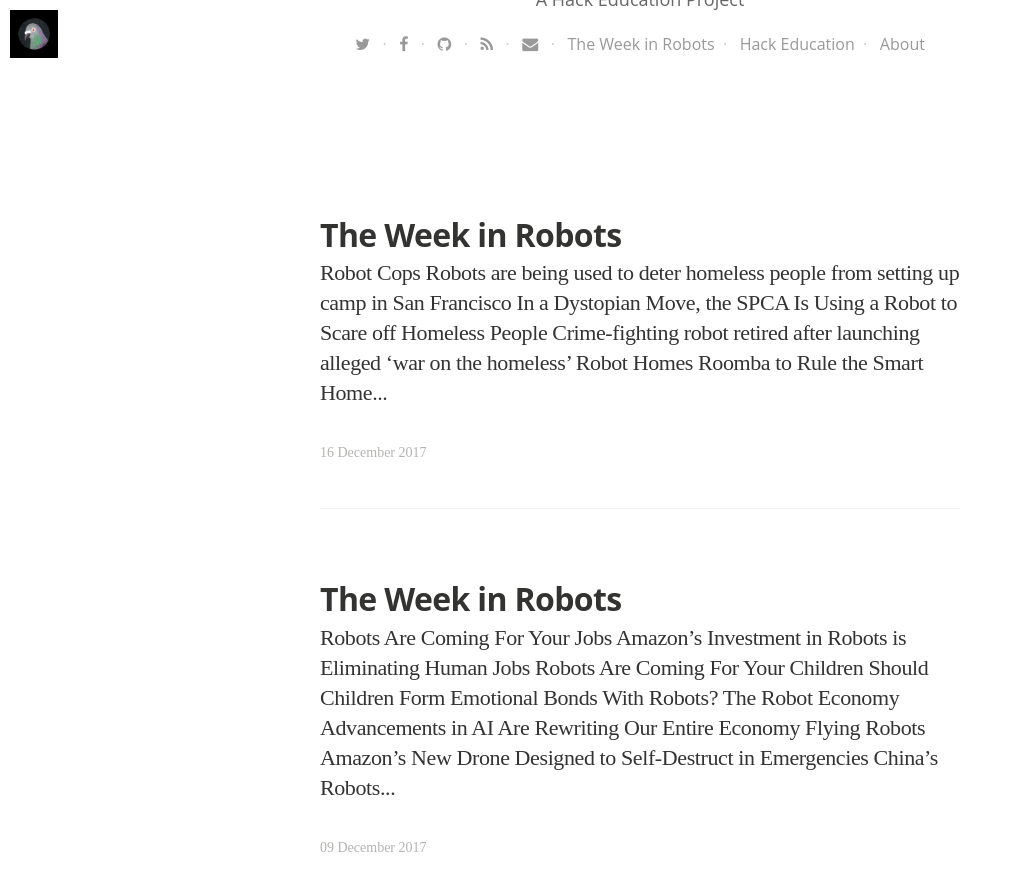
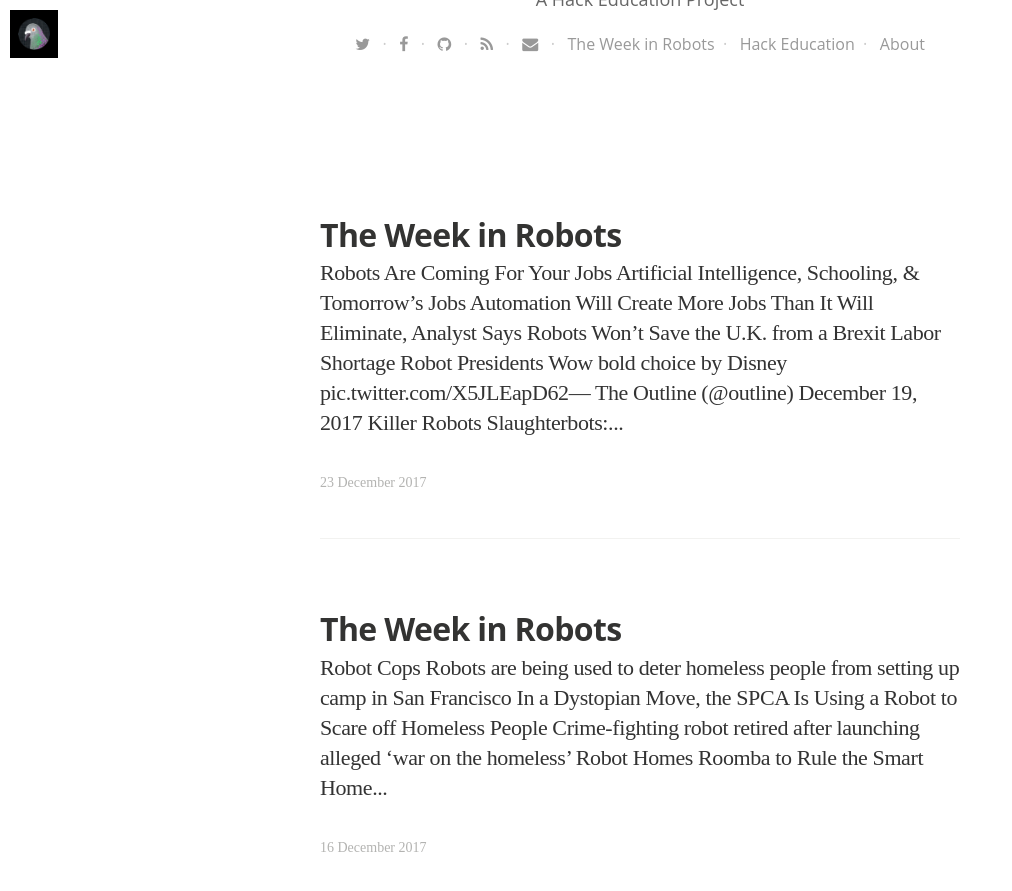
Before and after one commit to HackEducation/robot-news, a Jekyll site: the page built from blog/index.html, in a window 1280 px wide and 900 px high, scrolled down 656 px. Shown: the top 891 px of the window, without its empty margins (0-1012 px from the left). Built offline with Jekyll 4.4.1, drawn with Linux system fonts in a browser that asks for light colours; nearby versions of some CDN libraries; some web fonts are replaced; the list of posts is cut into pages by our own code; some of the changed text lies outside the part shown.

Commit message:
new article

```diff
--- /dev/null
+++ b/_posts/2017-12-23-week-in-robots.html
@@ -0,0 +1,105 @@
+---
+layout: post
+title: "The Week in Robots"
+date: 2017-12-23 08:20:00 +0000
+tags:
+image: https://s3.amazonaws.com/hackedu/2017-12-23-robot.jpg
+imagecredits: https://www.flickr.com/photos/hsing/2377961887
+---
+<h3>Robots Are Coming For Your Jobs <img src="https://s3.amazonaws.com/hackedu/template_robot1a.png" height="42" width="42" align="right" style="margin:10px"></h3>
+<br />
+<p><a href="https://www.edweek.org/ew/collections/artificial-intelligence-future-jobs-commentaries/index.html">Artificial Intelligence, Schooling, &amp; Tomorrow&#8217;s Jobs</a></p>
+
+<p><a href="http://blogs.edweek.org/edweek/high_school_and_beyond/2017/12/automation_will_create_more_jobs_than_it_will_eliminate.html">Automation Will Create More Jobs Than It Will Eliminate, Analyst Says</a></p>
+
+<p><a href="https://www.technologyreview.com/s/609720/robots-wont-save-the-uk-from-a-brexit-labor-shortage/">Robots Won&#8217;t Save the U.K. from a Brexit Labor Shortage</a></p>
+
+<h3>Robot Presidents <img src="https://s3.amazonaws.com/hackedu/template_robot2a.png" height="42" width="42" align="right" style="margin:10px"></h3>
+<br />
+<blockquote class="twitter-video" data-lang="en"><p lang="en" dir="ltr">Wow bold choice by Disney <a href="https://t.co/X5JLEapD62">pic.twitter.com/X5JLEapD62</a></p>&mdash; The Outline (@outline) <a href="https://twitter.com/outline/status/942912957587050496?ref_src=twsrc%5Etfw">December 19, 2017</a></blockquote>
+
+<script async src="https://platform.twitter.com/widgets.js" charset="utf-8"></script>
+
+<h3>Killer Robots <img src="https://s3.amazonaws.com/hackedu/template_robot3a.png" height="42" width="42" align="right" style="margin:10px"></h3>
+<br />
+<p><a href="https://kottke.org/17/12/slaughterbots-swarming-killer-drones-powered-by-ai">Slaughterbots: swarming killer drones powered by AI</a></p>
+
+<h3>Flying Robots <img src="https://s3.amazonaws.com/hackedu/template_robot4a.png" height="42" width="42" align="right" style="margin:10px"></h3>
+<br />
+<p><a href="https://futurism.com/meet-stealthiest-drones-ever-built/">Meet One of the Stealthiest Drones Ever Built</a></p>
+
+<h3>Robot Drivers <img src="https://s3.amazonaws.com/hackedu/template_robot5a.png" height="42" width="42" align="right" style="margin:10px"></h3>
+<br />
+<p><a href="https://futurism.com/save-lives-self-driving-cars-ultimate-defensive-drivers/">To Save Lives, Self-Driving Cars Must Become the Ultimate Defensive Drivers</a></p>
+
+<p><a href="https://blog.udacity.com/2017/12/flying-cars-vs-self-driving-cars.html">Flying Cars vs. Self-Driving Cars</a> </p>
+
+<p><a href="https://www.technologyreview.com/the-download/609807/china-is-opening-up-city-roads-for-driverless-cars/">China Is Opening Up City Roads for Driverless Cars</a></p>
+
+<h3>Facebook&#8217;s Robots <img src="https://s3.amazonaws.com/hackedu/template_robot6a.png" height="42" width="42" align="right" style="margin:10px"></h3>
+<br />
+<p><a href="https://www.technologyreview.com/the-download/609816/facebooks-ai-will-tell-you-when-any-picture-of-your-face-gets-uploaded/">Facebook&#8217;s AI Will Tell You When Any Picture of Your Face Gets Uploaded</a></p>
+
+<h3>Microsoft&#8217;s Robots <img src="https://s3.amazonaws.com/hackedu/template_robot7a.png" height="42" width="42" align="right" style="margin:10px"></h3>
+<br />
+<p><a href="https://futurism.com/microsoft-ai-for-earth-climate-change/">Microsoft is Expanding &#8220;AI for Earth&#8221; Program to Fight Climate Change</a></p>
+
+<h3>Robot Poker Players <img src="https://s3.amazonaws.com/hackedu/template_robot8a.png" height="42" width="42" align="right" style="margin:10px"></h3>
+<br />
+<p><a href="https://techcrunch.com/2017/12/18/carnegie-mellons-superhuman-ai-bests-leading-texas-holdem-poker-pros/">Carnegie Mellon&#8217;s &#8216;Superhuman AI&#8217; bests leading Texas Hold&#8217;em poker pros</a></p>
+
+<h3>Robot Doctors <img src="https://s3.amazonaws.com/hackedu/template_robot10a.png" height="42" width="42" align="right" style="margin:10px"></h3>
+<br />
+<p><a href="https://futurism.com/ai-equipped-microscope-diagnose-deadly-blood-infections/">An AI-Equipped Microscope Can Diagnose Deadly Blood Infections</a></p>
+
+<p><a href="https://futurism.com/robosperm-really-used-fight-cervical-cancer/">Can &#8220;RoboSperm&#8221; Really Be Used to Fight Cervical Cancer?</a></p>
+
+<h3>Robots and Tax Reform <img src="https://s3.amazonaws.com/hackedu/template_robot11a.png" height="42" width="42" align="right" style="margin:10px"></h3>
+
+<p><a href="https://futurism.com/tax-reform-spur-us-adoption-automated-systems/">Tax Reform Could Spur U.S. Adoption of Automated Systems</a></p>
+
+<h3>Robot Restauranteurs <img src="https://s3.amazonaws.com/hackedu/template_robot12a.png" height="42" width="42" align="right" style="margin:10px"></h3>
+<br />
+<p><a href="https://www.bloomberg.com/news/articles/2017-12-19/robots-are-making-your-sushi-and-that-s-good-for-the-economy">Robots Are Making Your Sushi, and That&#8217;s Good for the Economy</a></p>
+
+<h3>Robot Teachers <img src="https://s3.amazonaws.com/hackedu/template_robot13a.png" height="42" width="42" align="right" style="margin:10px"></h3>
+<br />
+<p><a href="http://www.bbc.com/news/technology-42425959">Artificial intelligence school inspections face resistance</a></p>
+
+<p><a href="http://donaldclarkplanb.blogspot.com/2017/12/10-uses-for-chatbots-in-learning-with.html">10 uses for Chatbots in learning</a></p>
+
+<h3>Robot Students <img src="https://s3.amazonaws.com/hackedu/template_robot14a.png" height="42" width="42" align="right" style="margin:10px"></h3>
+<br />
+<p><a href="https://www.insidehighered.com/news/2017/12/21/robot-goes-college">A Robot Goes to College</a></p>
+
+<p><a href="https://thenewstack.io/robot-learning-humans-virtual-reality/">This Robot Is Learning from Humans through Virtual Reality</a></p>
+
+<h3>Robot Reporters <img src="https://s3.amazonaws.com/hackedu/template_robot15a.png" height="42" width="42" align="right" style="margin:10px"></h3>
+<br />
+<p><a href="https://www.technologyreview.com/the-download/609828/automation-is-creeping-into-journalism-but-human-reporters-dont-have-much-to/">Automation Is Creeping into Journalism, but Human Reporters Don&#8217;t Have Much to Fear (Yet)</a></p>
+
+<h3>Robots in the Home <img src="https://s3.amazonaws.com/hackedu/template_robot16a.png" height="42" width="42" align="right" style="margin:10px"></h3>
+<br />
+<p><a href="https://techcrunch.com/2017/12/20/kuri-the-adorable-home-robot-starts-shipping-to-pre-order-customers/">Kuri the adorable home robot starts shipping to pre-order customers</a></p>
+
+<h3>Robots DJs <img src="https://s3.amazonaws.com/hackedu/template_robot17a.png" height="42" width="42" align="right" style="margin:10px"></h3>
+<br />
+<p><a href="https://www.technologyreview.com/the-download/609835/i-wouldnt-dance-to-this-dumb-dj-robot/">I Wouldn&#8217;t Dance to This Dumb DJ Robot</a></p>
+
+<h3>Robot &#8220;Sweat&#8221; <img src="https://s3.amazonaws.com/hackedu/template_robot18a.png" height="42" width="42" align="right" style="margin:10px"></h3>
+<br />
+<p><a href="https://futurism.com/university-tokyo-built-robot-sweats-while-exercising/">The University of Tokyo Has Built a Robot That Sweats While Exercising</a></p>
+
+<p><a href="https://techcrunch.com/2017/12/20/this-humanoid-robot-works-out-and-sweats-like-we-do-or-should/">This humanoid robot works out (and sweats) like we do (or should)</a></p>
+
+<h3>Robots and Recycling <img src="https://s3.amazonaws.com/hackedu/template_robot19a.png" height="42" width="42" align="right" style="margin:10px"></h3>
+<br />
+<p><a href="https://futurism.com/chinas-ban-foreign-waste-aid-spread-ai-us/">China&#8217;s Ban On &#8220;Foreign Waste&#8221; May Aid the Spread of AI in the US</a></p>
+
+<h3>Racist Robots (or rather, Our Racist Imaginations about Robots) <img src="https://s3.amazonaws.com/hackedu/template_robot20a.png" height="42" width="42" align="right" style="margin:10px"></h3>
+
+<p><a href="https://qz.com/1158178/what-siri-and-alexa-might-look-like-according-to-artists/">What Siri and Alexa might look like, according to artists</a></p>
+
+<h3>Robot Fears <img src="https://s3.amazonaws.com/hackedu/template_robot21a.png" height="42" width="42" align="right" style="margin:10px"></h3>
+<br />
+<p><a href="https://www.buzzfeed.com/tedchiang/the-real-danger-to-civilization-isnt-ai-its-runaway">Silicon Valley Is Turning Into Its Own Worst Fear</a> </p>
--- a/index.html
+++ b/index.html
@@ -8,7 +8,7 @@
 
 <p>Each week, I update this website with the list of the latest &#8220;robot news.&#8221; These are the stories currently in circulation about the world-to-come and the automation of everyday life.</p>
 
-<p><strong>The Week in Robots</strong>: <a href="http://robots.hackeducation.com/2017/12/16/week-in-robots">16 December 2017</a></p>
+<p><strong>The Week in Robots</strong>: <a href="http://robots.hackeducation.com/2017/12/23/week-in-robots">23 December 2017</a></p>
 
 <p>(You can also stay up-to-date via <a href="http://robots.hackeducation.com/blog/">this project's blog</a>.)</p>
 
```
